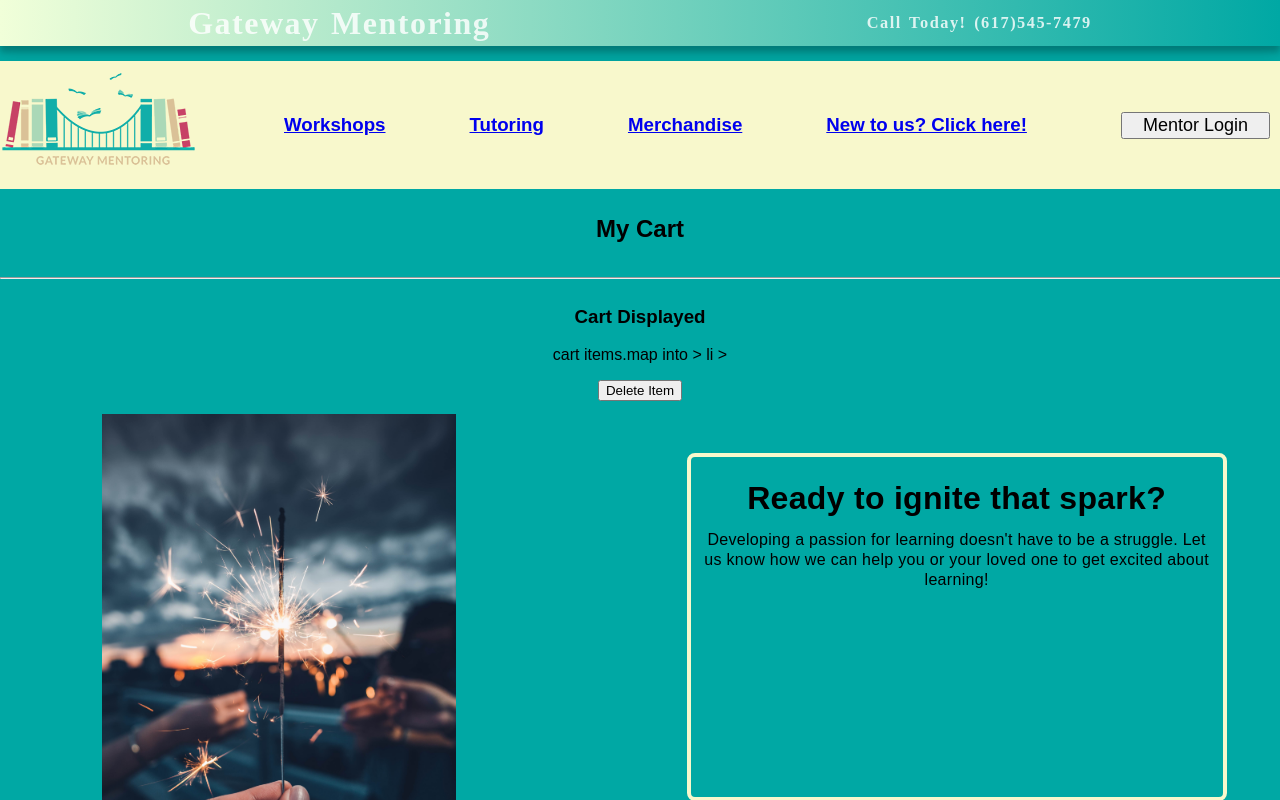
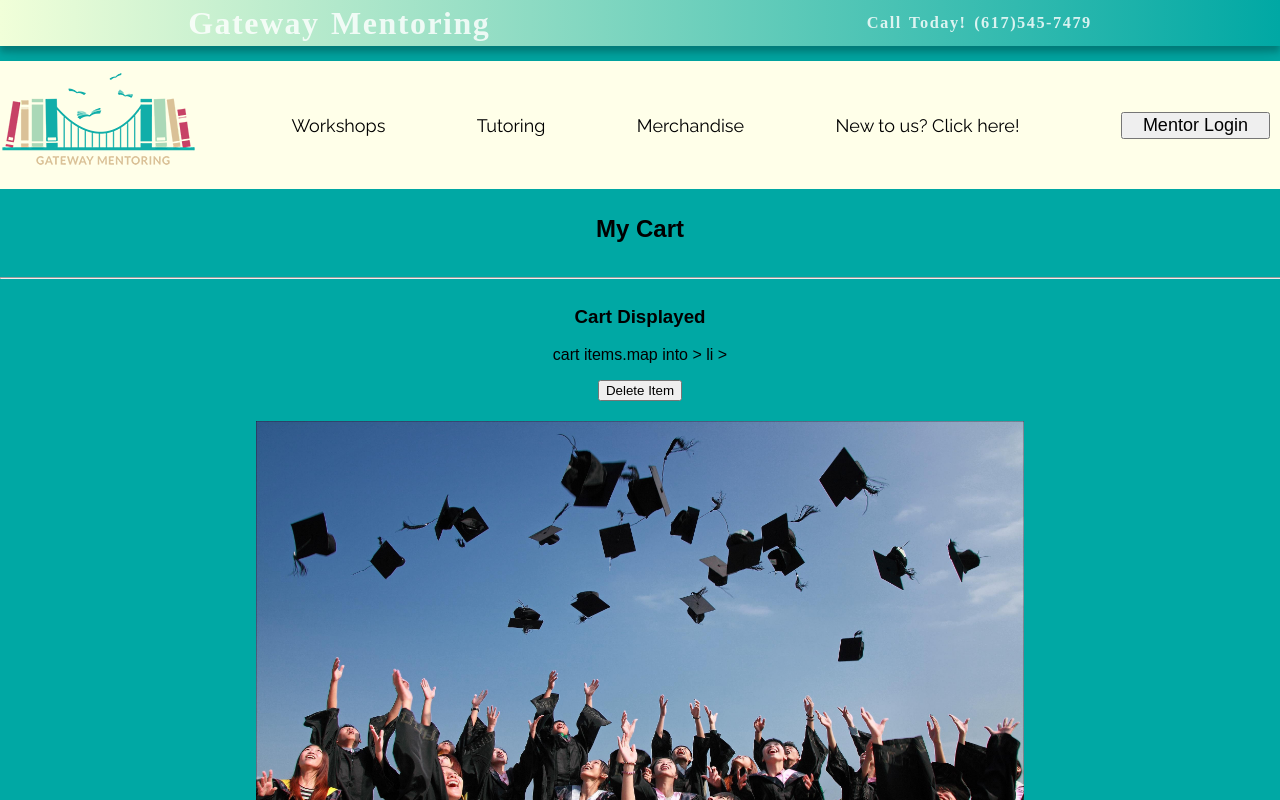
Before and after one commit to KaraCav/personalProject, a React (Create React App) app: page /ZCart in a window 1280 px wide. Shown: the top 800 px of the page. Built offline with nearby package versions, Linux system fonts and the light colour scheme.

Commit message:
added animations to links

```diff
--- a/src/components/Header.css
+++ b/src/components/Header.css
@@ -1,12 +1,14 @@
+@import url('https://fonts.googleapis.com/css?family=Raleway');
+
 .header {
   display: flex;
-
+  font-family: 'Raleway', sans-serif;
   flex-direction: row;
   font-size: 16px;
   height: 16vh;
   width: 100vw;
   color: black;
-  background-color: rgb(248, 248, 204);
+  background-color: rgb(255, 255, 233);
   margin-top: 15px;
   justify-content: space-between;
   align-items: center;
@@ -28,3 +30,85 @@
   padding-left: 20px;
   font-size: 18px;
 }
+
+.nav-item {
+  font-size: 16px;
+  color: black;
+  cursor: pointer;
+  text-decoration: none;
+  font-weight: bold;
+}
+
+a,
+a:visited,
+a:hover,
+a:active {
+  -webkit-backface-visibility: hidden;
+  backface-visibility: hidden;
+  position: relative;
+  transition: 0.5s color ease;
+  text-decoration: none;
+  color: black;
+  font-size: 18px;
+}
+a:hover {
+  color: black;
+}
+a.before:before,
+a.after:after {
+  content: '';
+  transition: 0.5s all ease;
+  -webkit-backface-visibility: hidden;
+  backface-visibility: hidden;
+  position: absolute;
+}
+a.before:before {
+  top: -0.25em;
+}
+a.after:after {
+  bottom: -0.25em;
+}
+a.before:before,
+a.after:after {
+  height: 5px;
+  height: 0.15rem;
+  width: 0;
+  background: black;
+}
+a.first:after {
+  left: 0;
+}
+a.second:after {
+  right: 0;
+}
+a.third:after,
+a.sixth:before,
+a.sixth:after {
+  left: 50%;
+  -webkit-transform: translateX(-50%);
+  transform: translateX(-50%);
+}
+a.fourth:before,
+a.fourth:after {
+  left: 0;
+}
+a.fifth:before,
+a.fifth:after {
+  right: 0;
+}
+a.seventh:before {
+  right: 0;
+}
+a.seventh:after {
+  left: 0;
+}
+a.eigth:before {
+  left: 0;
+}
+a.eigth:after {
+  right: 0;
+}
+a.before:hover:before,
+a.after:hover:after {
+  width: 100%;
+}
--- a/src/components/Header.js
+++ b/src/components/Header.js
@@ -26,23 +26,23 @@ export default class Header extends Component {
           </Link>
         </div>
         <div>
-          <Link to="/Workshops">
-            <h3>Workshops</h3>
+          <Link className="third after" to="/Workshops">
+            <span>Workshops</span>
           </Link>
         </div>
         <div>
-          <Link to="/Tutoring">
-            <h3>Tutoring</h3>
+          <Link className="third after" to="/Tutoring">
+            <span>Tutoring</span>
           </Link>
         </div>
         <div>
-          <Link to="/merchandise">
-            <h3>Merchandise</h3>
+          <Link className="third after" to="/merchandise">
+            <span>Merchandise</span>
           </Link>
         </div>
         <div>
-          <Link to="/appointments">
-            <h3>New to us? Click here!</h3>
+          <Link className="third after" to="/appointments">
+            <span>New to us? Click here!</span>
           </Link>
         </div>
         <div>
--- a/src/components/ZCart.css
+++ b/src/components/ZCart.css
@@ -10,3 +10,19 @@
 .rule {
   width: 100%;
 }
+.cartPic {
+  display: flex;
+  justify-content: center;
+}
+.cartPic1 {
+  padding: 20px;
+  width: 60vw;
+  height: 60vh;
+}
+.product-img {
+  height: 200px;
+  width: auto;
+  background-position: center;
+  background-size: contain;
+  background-repeat: no-repeat;
+}
--- a/src/components/ZCart.js
+++ b/src/components/ZCart.js
@@ -24,21 +24,12 @@ export default class ZCart extends Component {
           </div>
         </div>
 
-        <div className={['homeBackground', 'homepageBottom'].join(' ')}>
+        <div className={['homeBackground', 'cartPic'].join(' ')}>
           <div>
             <img
-              className="openbook2"
-              src={require('../images/firework.jpg')}
+              className="cartPic1"
+              src={require('../images/graduation day.jpeg')}
             />
-          </div>
-
-          <div className="motto3">
-            <h1>Ready to ignite that spark?</h1>
-            <p>
-              Developing a passion for learning doesn't have to be a struggle.
-              Let us know how we can help you or your loved one to get excited
-              about learning!
-            </p>
           </div>
         </div>
       </div>
--- a/src/components/ZTestPage.js
+++ b/src/components/ZTestPage.js
@@ -2,7 +2,7 @@ import React, { Component } from 'react';
 import Navbar from './Navbar';
 import Header from './Header';
 import axios from 'axios';
-
+import './ZCart.css';
 ////// making add to cart ////////////////////
 // const ADD_TO_CART = 'ADD_TO_CART';
 // const intialState = {
@@ -32,7 +32,7 @@ export default class ZTestPage extends Component {
 
   addToCart(name, price) {
     this.setState({ productName: name, productPrice: price });
-    axios.post('/cart', {
+    axios.post('http://localhost:3001/api/cart', {
       name: this.state.productName,
       price: this.state.productPrice
     });
@@ -46,12 +46,19 @@ export default class ZTestPage extends Component {
     var products = this.state.productsList.map(function(product, index) {
       return (
         <div className={['animated fadeInRight', 'homepageFirst'].join(' ')}>
-          <div id="motto2">
+          <div>
             <h1>{product.name}</h1>
             <p>${product.price}</p>
             <p className="schoolStore">{product.description}</p>
             <div
-              style={{ background: `url(${product.image_url})` }}
+              style={{
+                background: `url(${product.image_url})`,
+                height: 200,
+                width: 'auto',
+                backgroundPosition: 'center',
+                backgroundSize: 'contain',
+                backgroundRepeat: 'no-repeat'
+              }}
               className="product-img"
             />
             <button
```
